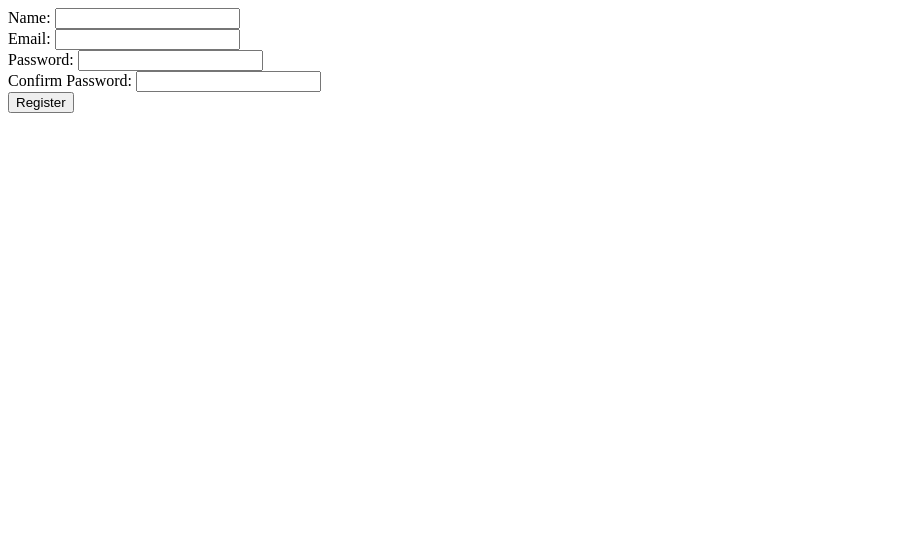
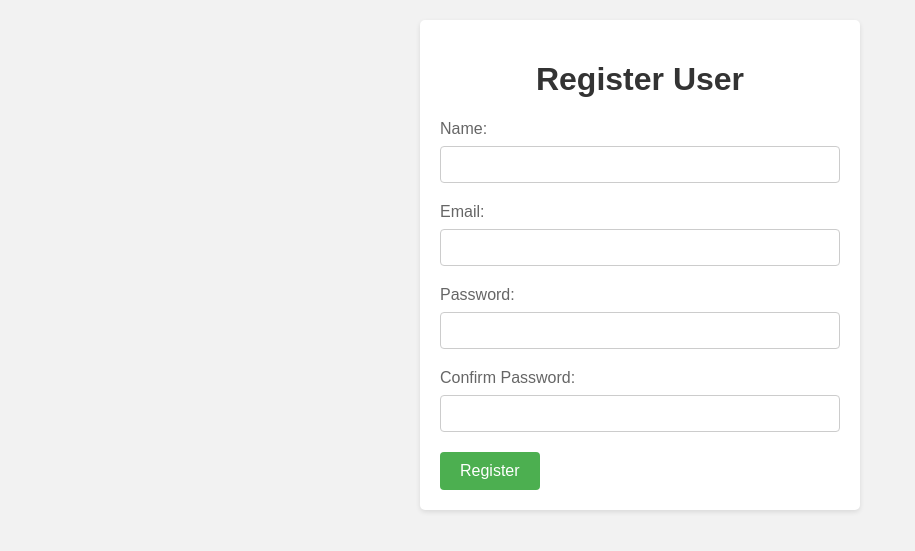
Before and after one commit to letranhuy2612/fastapi, a Python web app: template templates/register.html in a window 1280 px wide. Shown: the top 551 px of the page, without its empty margins (0-915 px from the left). Run offline with Jinja, Linux system fonts and the light colour scheme; the template is opened without the code that fills it, so the values that code supplies are empty.

Commit message:
Update register.html

```diff
--- a/templates/register.html
+++ b/templates/register.html
@@ -2,6 +2,59 @@
 <html>
 <head>
     <title>Register User API</title>
+    <style>
+        body {
+            font-family: Arial, sans-serif;
+            background-color: #f2f2f2;
+            margin: 0;
+            padding: 20px;
+        }
+
+        h1 {
+            text-align: center;
+            color: #333;
+        }
+
+        .container {
+            max-width: 400px;
+            margin: 0 auto;
+            background-color: #fff;
+            padding: 20px;
+            border-radius: 5px;
+            box-shadow: 0 2px 5px rgba(0, 0, 0, 0.1);
+        }
+
+        label {
+            display: block;
+            margin-bottom: 8px;
+            color: #666;
+        }
+
+        input[type="text"],
+        input[type="email"],
+        input[type="password"] {
+            width: 100%;
+            padding: 10px;
+            border: 1px solid #ccc;
+            border-radius: 4px;
+            box-sizing: border-box;
+            margin-bottom: 20px;
+        }
+
+        button {
+            background-color: #4CAF50;
+            color: #fff;
+            padding: 10px 20px;
+            border: none;
+            border-radius: 4px;
+            cursor: pointer;
+            font-size: 16px;
+        }
+
+        button:hover {
+            background-color: #45a049;
+        }
+    </style>
     <script>
         function registerUser() {
             var name = document.getElementById("name").value;
@@ -36,18 +89,21 @@
     </script>
 </head>
 <body>
-    <label for="name">Name:</label>
-    <input type="text" name="name" id="name" required><br>
+    <div class="container">
+        <h1>Register User</h1>
+        <label for="name">Name:</label>
+        <input type="text" name="name" id="name" required>
 
-    <label for="email">Email:</label>
-    <input type="email" name="email" id="email" required><br>
+        <label for="email">Email:</label>
+        <input type="email" name="email" id="email" required>
 
-    <label for="password">Password:</label>
-    <input type="password" name="password" id="password" required><br>
+        <label for="password">Password:</label>
+        <input type="password" name="password" id="password" required>
 
-    <label for="passwordConfirm">Confirm Password:</label>
-    <input type="password" name="passwordConfirm" id="passwordConfirm" required><br>
+        <label for="passwordConfirm">Confirm Password:</label>
+        <input type="password" name="passwordConfirm" id="passwordConfirm" required>
 
-    <button type="button" onclick="registerUser()">Register</button>
+        <button type="button" onclick="registerUser()">Register</button>
+    </div>
 </body>
 </html>
```
